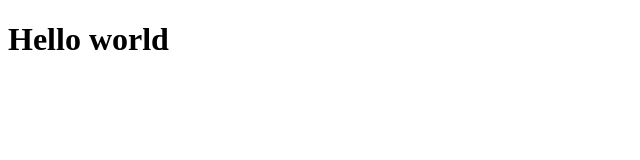
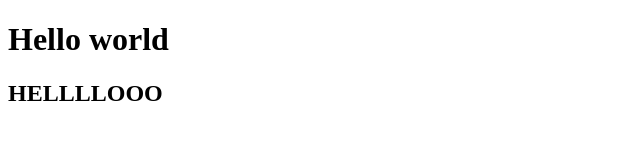
Before and after one commit to ABM0991/project, a plain HTML site: page index.html in a window 1280 px wide. Shown: the whole page, without its empty margins (0-640 px from the left). Drawn offline with Linux system fonts and the light colour scheme.

Commit message:
index.html mod

```diff
--- a/index.html
+++ b/index.html
@@ -8,5 +8,6 @@
 </head>
 <body>
     <h1>Hello world</h1>
+    <h2>HELLLLOOO</h2>
 </body>
 </html>
```
